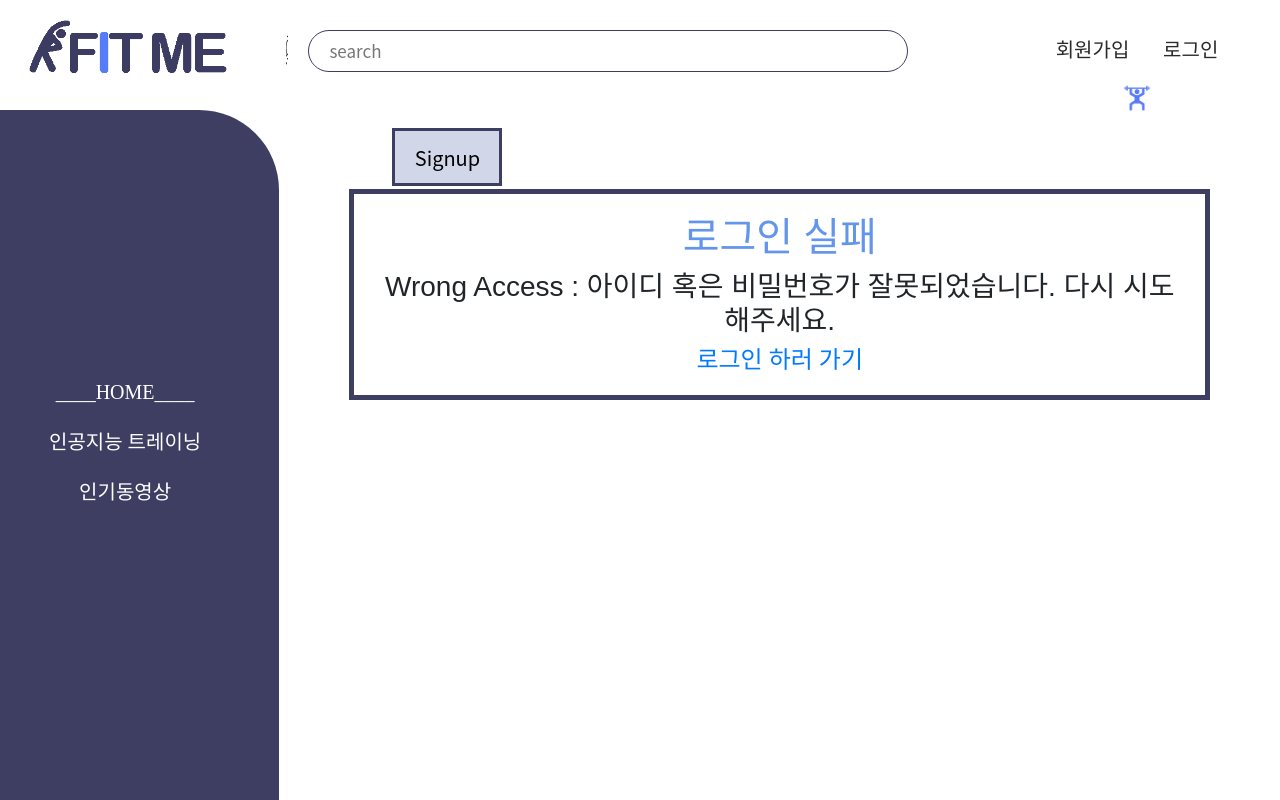
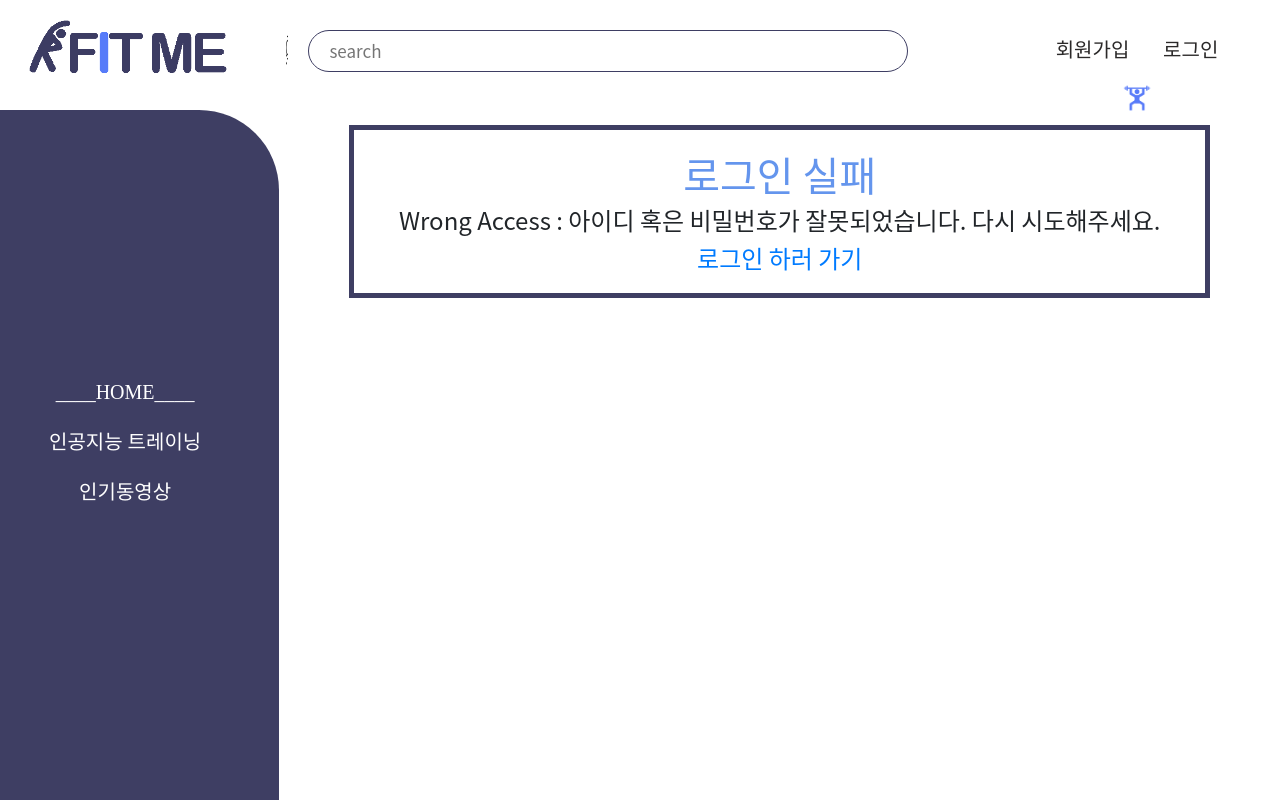
Before and after one commit to yesjiyoung/TeamProject_OSSHola, a Django app: page /unlog/ in a window 1280 px wide. Run offline with Django 3.2, Linux system fonts and the light colour scheme; some libraries are stand-ins or nearby versions; some web fonts are replaced.

Commit message:
[Front-end] style : 디자인 추가 수정

```diff
--- a/django-project/homeT/templates/unlog.html
+++ b/django-project/homeT/templates/unlog.html
@@ -5,20 +5,16 @@
  <div class="right_part">
     <!-- profile.help.setting 한번에 -->
     <div class="section_set">
-        <ul>
-            <li class="on"><a href="{% url 'login' %}">Signup</a></li>
-
-        </ul>
 
     </div>
     <!-- profile -->
-    <div class="logcommon" style="font-family:'a옛날목욕탕L'">
+    <div class="logcommon">
 
         <div style="color:cornflowerblue; text-align:center">
             <h1 class='signup'>로그인 실패</h1></div>
 
         <div style="text-align: center;">
-            <h3 class="signup" >Wrong Access : 아이디 혹은 비밀번호가 잘못되었습니다. 다시 시도해주세요.</h3></div>
+            <h4 class="signup" >Wrong Access : 아이디 혹은 비밀번호가 잘못되었습니다. 다시 시도해주세요.</h4></div>
          <center>
          <div class='gologin'>
 
```
